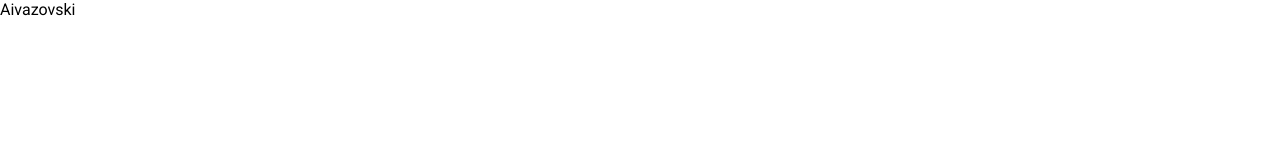
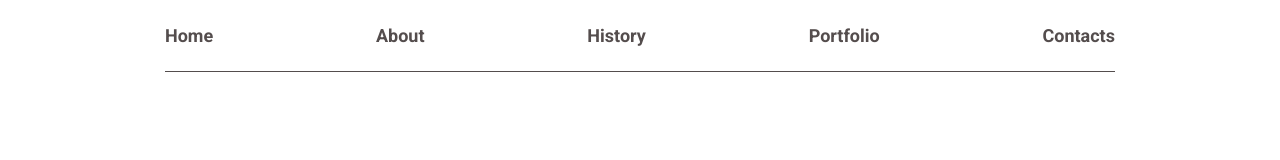
Before and after one commit to Fandidi51/Aivazovski, a plain HTML site: page index.html in a window 1280 px wide. Drawn offline with Linux system fonts and the light colour scheme.

Commit message:
header section

```diff
--- a/css/basic.css
+++ b/css/basic.css
@@ -6,3 +6,18 @@
     font-family: "Roboto", serif;
     background-color: var(--bg-main);
 }
+ul{
+    list-style: none;
+    padding: 0;
+    margin: 0;
+}
+a{
+    text-decoration: none;
+    color: unset;
+}
+
+.container{
+    margin: 0 auto;
+    max-width: 970px;
+    padding: 0 10px;
+}
--- /dev/null
+++ b/css/header.css
@@ -0,0 +1,52 @@
+.header {
+    padding-top: 25px;
+
+}
+
+.nav {
+    width: 100%;
+}
+.nav::after {
+    content: "";
+    display: block;
+    width: 100%;
+    height: 1px;
+    margin: 25px 0 0 0;
+    background-color: var(--font-color-grey);
+}
+
+.nav-list {
+    width: 100%;
+    display: flex;
+    justify-content: space-between;
+    align-items: center;
+}
+
+.nav-link {
+    color: var(--font-color-grey);
+    font-size: 18px;
+    font-weight: 700;
+    position: relative;
+}
+.nav-link:hover {
+    color: var(--color-main-black);
+}
+.nav-link::after{
+    content: "";
+    position: absolute;
+    left: 0;
+    right: 100%;
+    bottom: -10px;
+    height: 2px;
+    background-color: var(--color-main-black);
+    transition: right .22s;
+}
+.nav-link:hover::after{
+    right: 0;
+
+}
+@media (max-width: 480px) {
+    .header{
+        display: none;
+    }
+}
--- a/css/variabales.css
+++ b/css/variabales.css
@@ -1,3 +1,8 @@
 :root{
     --bg-main: #ffffff;
+    --bg-main-grey :#F6F6F6;
+
+    --font-color-grey: #544d4d;
+
+    --color-main-black: #070707;
 }
--- a/index.css
+++ b/index.css
@@ -1,2 +1,3 @@
 @import url(css/variabales.css);
 @import url(css/basic.css);
+@import url(css/header.css);
--- a/index.html
+++ b/index.html
@@ -11,7 +11,40 @@
     <title>Aivazovski</title>
 </head>
 <body>
-    Aivazovski
+    <header class="header" aria-label="header">
+        <div class="container">
+            <nav class="nav" aria-label="header navigation">
+                <ul class="nav-list" aria-label="header navigation list">
+                    <li>
+                        <a href="#" class="nav-link" aria-label="link to Home">Home</a>
+                    </li>
+                    <li>
+                        <a href="" class="nav-link" aria-label="link to About">About</a>
+                    </li>
+                    <li>
+                        <a href="" class="nav-link" aria-label="link to History">History</a>
+                    </li>
+                    <li>
+                        <a href="" class="nav-link" aria-label="link to Portfolio">Portfolio</a>
+                    </li>
+                    <li>
+                        <a href="" class="nav-link" aria-label="link to Contacts">Contacts</a>
+                    </li>
+                </ul>
+            </nav>
+        </div>
+    </header>
+
+
+
+
+
+    <main></main>
+
+
+
+
+    <footer></footer>
 
 
 </body>
```
